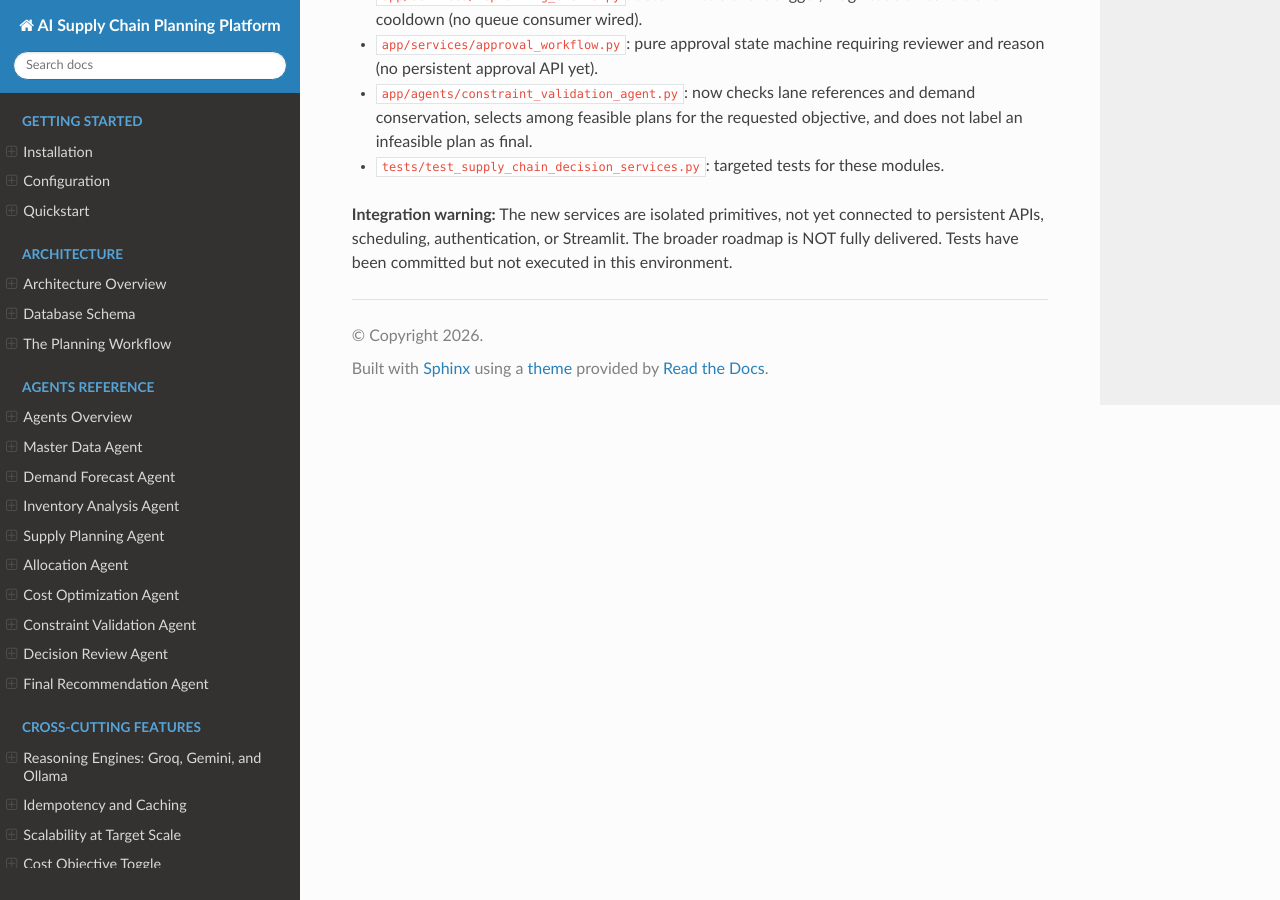
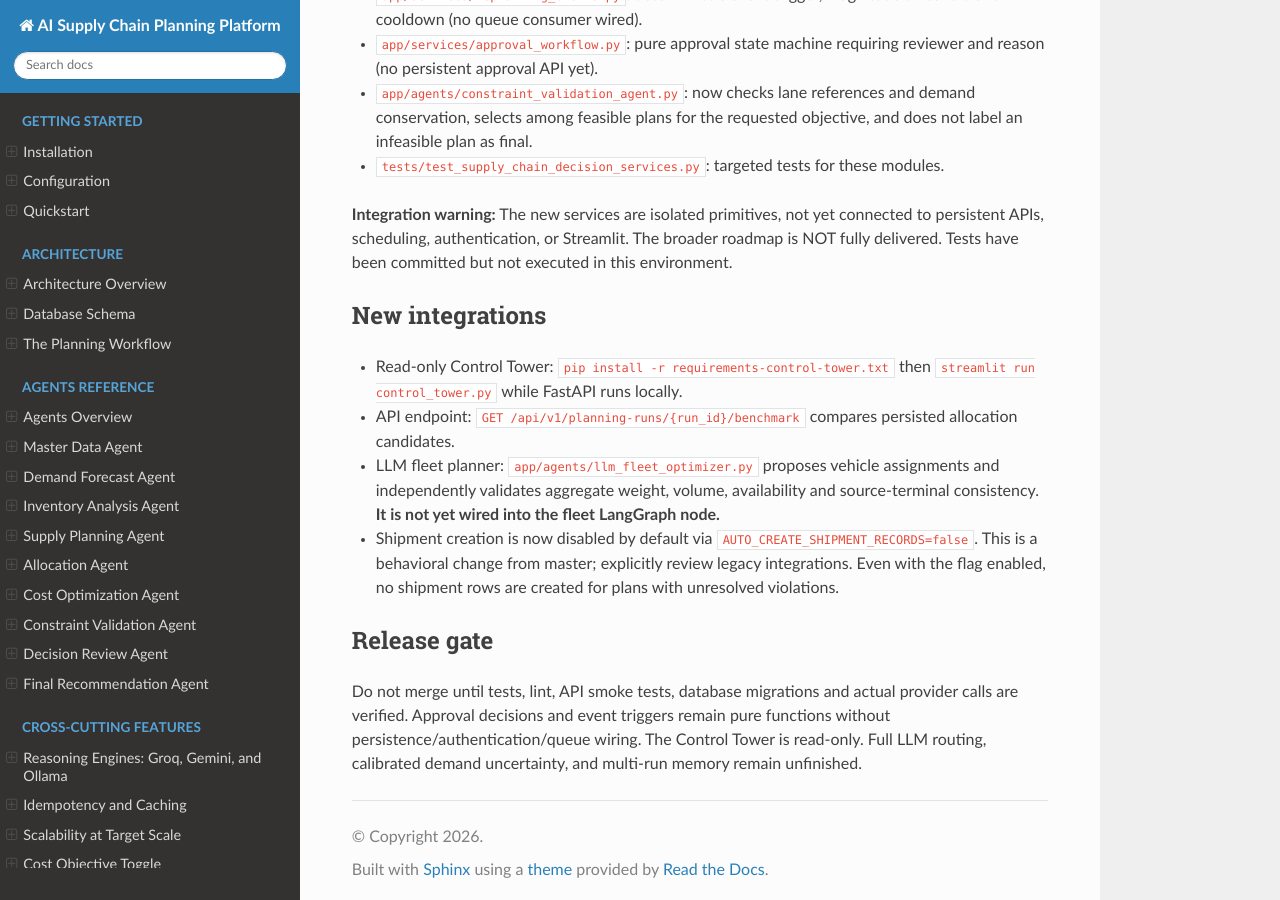
Before and after one commit to AbhimanyuHK/supply_chain_ai, a Sphinx documentation site: the page built from docs/llm_native_optimizer.md, in a window 1280 px wide and 900 px high, scrolled down 1685 px. Built offline with Sphinx 7.4.7 and the Read the Docs theme 3.1.0, drawn with Linux system fonts in a browser that asks for light colours.

Commit message:
docs: describe control tower, API, fleet prototype and release gates

```diff
--- a/docs/llm_native_optimizer.md
+++ b/docs/llm_native_optimizer.md
@@ -43,3 +43,13 @@ The experimental solver now calls a separate structured-output Critic Agent betw
 - `tests/test_supply_chain_decision_services.py`: targeted tests for these modules.
 
 **Integration warning:** The new services are isolated primitives, not yet connected to persistent APIs, scheduling, authentication, or Streamlit. The broader roadmap is NOT fully delivered. Tests have been committed but not executed in this environment.
+
+
+## New integrations
+- Read-only Control Tower: `pip install -r requirements-control-tower.txt` then `streamlit run control_tower.py` while FastAPI runs locally.
+- API endpoint: `GET /api/v1/planning-runs/{run_id}/benchmark` compares persisted allocation candidates.
+- LLM fleet planner: `app/agents/llm_fleet_optimizer.py` proposes vehicle assignments and independently validates aggregate weight, volume, availability and source-terminal consistency. **It is not yet wired into the fleet LangGraph node.**
+- Shipment creation is now disabled by default via `AUTO_CREATE_SHIPMENT_RECORDS=false`. This is a behavioral change from master; explicitly review legacy integrations. Even with the flag enabled, no shipment rows are created for plans with unresolved violations.
+
+## Release gate
+Do not merge until tests, lint, API smoke tests, database migrations and actual provider calls are verified. Approval decisions and event triggers remain pure functions without persistence/authentication/queue wiring. The Control Tower is read-only. Full LLM routing, calibrated demand uncertainty, and multi-run memory remain unfinished.
```
